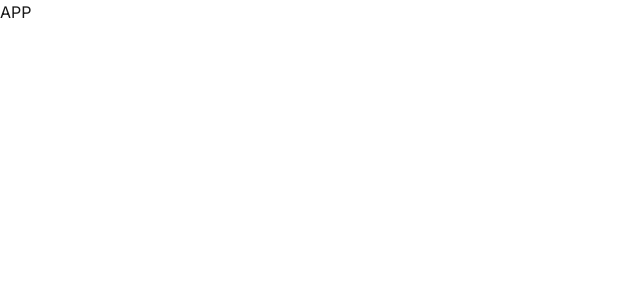
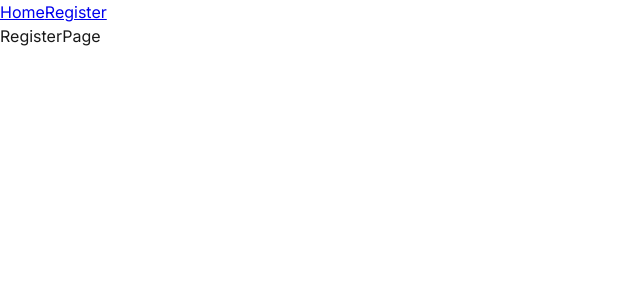
Before and after one commit to webstore-teamchallenge/frontend, a React (Vite) app: page /register in a window 1280 px wide. Shown: the top 300 px of the page, without its empty margins (0-640 px from the left). Built offline with nearby package versions, Linux system fonts and the light colour scheme.

Commit message:
create layout

```diff
--- a/package.json
+++ b/package.json
@@ -12,7 +12,8 @@
   "dependencies": {
     "classnames": "^2.5.1",
     "react": "^18.3.1",
-    "react-dom": "^18.3.1"
+    "react-dom": "^18.3.1",
+    "react-router-dom": "^6.26.2"
   },
   "devDependencies": {
     "@eslint/js": "^9.9.0",
--- a/src/App.tsx
+++ b/src/App.tsx
@@ -1,5 +1,22 @@
+import { lazy } from 'react';
+import { Routes, Route } from 'react-router-dom';
+
+import Layout from './components/Layout/Layout';
+
+const HomePage = lazy(() => import('./pages/HomePage/HomePage.tsx'));
+const RegisterPage = lazy(() => import('./pages/RegisterPage/RegisterPage.tsx'));
+const LoginPage = lazy(() => import('./pages/LoginPage/LoginPage.tsx'));
+
 function App() {
-  return <>APP</>;
+  return (
+    <Layout>
+      <Routes>
+        <Route index path="/" element={<HomePage />} />
+        <Route path="/register" element={<RegisterPage />} />
+        <Route path="/login" element={<LoginPage />} />
+      </Routes>
+    </Layout>
+  );
 }
 
 export default App;
--- /dev/null
+++ b/src/components/Layout/Layout.module.scss
@@ -0,0 +1,4 @@
+.container {
+  min-height: 100vh;
+  margin: 0 auto;
+}
--- /dev/null
+++ b/src/components/Layout/Layout.tsx
@@ -0,0 +1,32 @@
+import { ReactNode, Suspense } from 'react';
+
+import style from './Layout.module.scss';
+import { NavLink } from 'react-router-dom';
+
+import cn from 'classnames';
+
+interface LayoutProps {
+  children: ReactNode;
+}
+
+const buildLinkClass = ({ isActive }: { isActive: boolean }) => {
+  return cn(style.link, {
+    [style.isActive]: isActive,
+  });
+};
+
+export default function Layout({ children }: LayoutProps) {
+  return (
+    <div className={style.container}>
+      <header>
+        <NavLink to="/" className={buildLinkClass}>
+          Home
+        </NavLink>
+        <NavLink to="/register" className={buildLinkClass}>
+          Register
+        </NavLink>
+      </header>
+      <Suspense fallback={null}>{children}</Suspense>
+    </div>
+  );
+}
--- a/src/main.tsx
+++ b/src/main.tsx
@@ -1,11 +1,14 @@
-import { StrictMode } from "react";
-import { createRoot } from "react-dom/client";
-import App from "./App.tsx";
+import { StrictMode } from 'react';
+import { createRoot } from 'react-dom/client';
+import App from './App.tsx';
 
-import './scss/main.scss'
+import './scss/main.scss';
+import { BrowserRouter } from 'react-router-dom';
 
-createRoot(document.getElementById("root")!).render(
+createRoot(document.getElementById('root')!).render(
   <StrictMode>
-    <App />
-  </StrictMode>
+    <BrowserRouter>
+      <App />
+    </BrowserRouter>
+  </StrictMode>,
 );
--- /dev/null
+++ b/src/pages/HomePage/HomePage.module.scss
@@ -0,0 +1,2 @@
+.main {
+}
--- /dev/null
+++ b/src/pages/HomePage/HomePage.tsx
@@ -0,0 +1,9 @@
+import style from './HomePage.module.scss';
+
+export default function HomePage() {
+  return (
+    <main className={style.main}>
+      <p>HomePage</p>
+    </main>
+  );
+}
--- /dev/null
+++ b/src/pages/LoginPage/LoginPage.module.scss
@@ -0,0 +1,2 @@
+.main {
+}
--- /dev/null
+++ b/src/pages/LoginPage/LoginPage.tsx
@@ -0,0 +1,9 @@
+import style from './LoginPage.module.scss';
+
+export default function LoginPage() {
+  return (
+    <main className={style.main}>
+      <p>LoginPage</p>
+    </main>
+  );
+}
--- /dev/null
+++ b/src/pages/RegisterPage/RegisterPage.module.scss
@@ -0,0 +1,2 @@
+.main {
+}
--- /dev/null
+++ b/src/pages/RegisterPage/RegisterPage.tsx
@@ -0,0 +1,9 @@
+import style from './RegisterPage.module.scss';
+
+export default function RegisterPage() {
+  return (
+    <main className={style.main}>
+      <p>RegisterPage</p>
+    </main>
+  );
+}
```
Also changed, not shown: src/redux/store.js (added), 1 other file (tests, documents, lock files or other folders).
